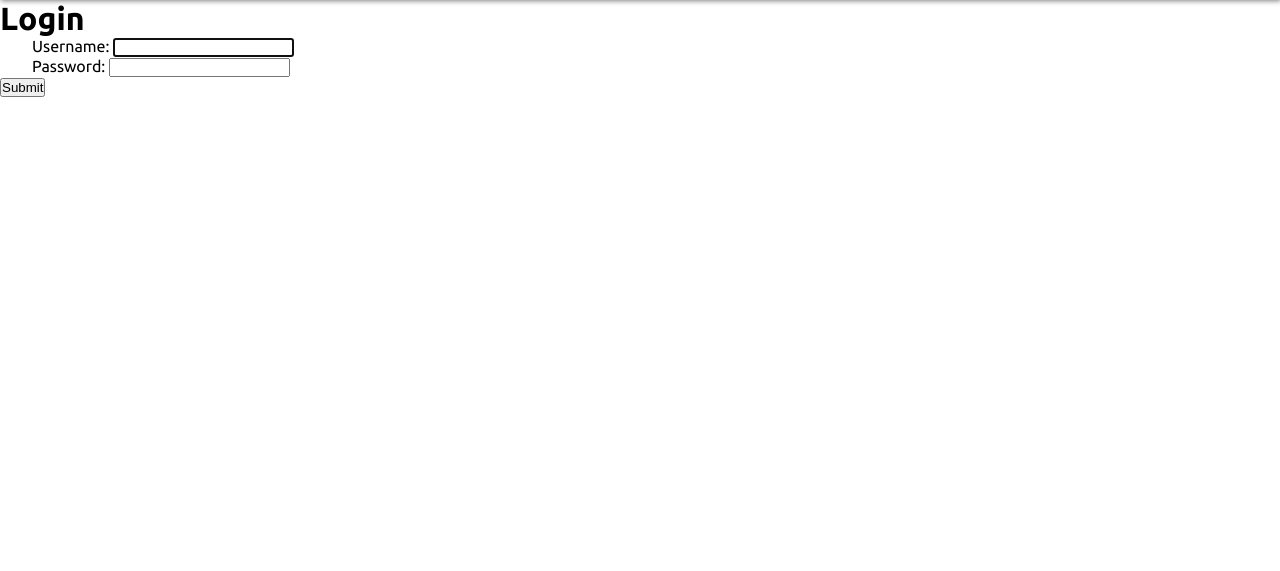
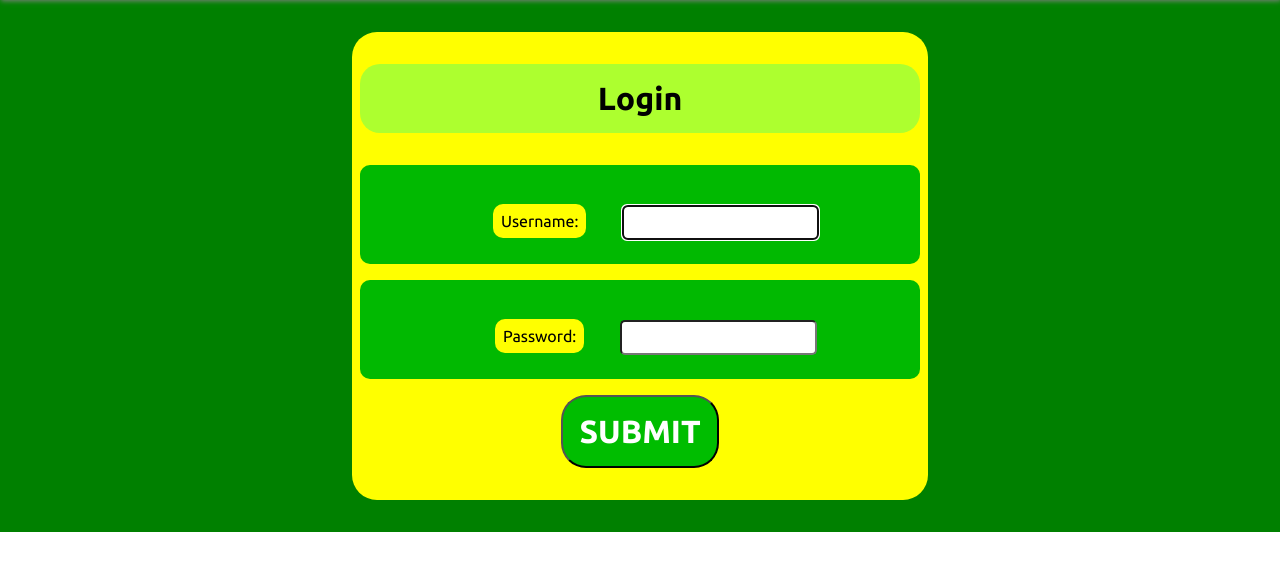
Before and after one commit to Jawrynx/ReptileCorner, a Django app: page /users/login/ in a window 1280 px wide. Shown: the part 82-653 px from the top of the page. Run offline with Django 5.2, Linux system fonts and the light colour scheme; some libraries are stand-ins or nearby versions.

Commit message:
Styling added for Registration page, consistent to login form

```diff
--- a/static/css/style.css
+++ b/static/css/style.css
@@ -147,9 +147,9 @@ ul{
 
 /* Main Content Area */
 
-/* .main {
-    text-align: center;
-} */
+.main {
+    background-color: green;
+}
 
 .hero-container {
     width: 100%;
@@ -458,6 +458,87 @@ textarea {
     display: none;
 }
 
+/* Login Page */
+
+.login-container {
+    position: relative;
+    width: 45%;
+    text-align: center;
+    background-color: yellow;
+    margin: 2rem;
+    padding: 2rem 0.5rem;
+    border-radius: 25px;
+}
+
+.login-container h1 {
+    background-color: greenyellow;
+    border-radius: 20px;
+    margin-bottom: 2rem;
+    padding: 1rem;
+}
+
+.login-container > form > div {
+    background-color: rgb(1, 185, 1);
+    border-radius: 10px;
+    margin-bottom: 1rem;
+    padding: 1.5rem 1rem;
+}
+
+.login-container > form > div > label {
+    color: black;
+    margin: 2rem;
+    background-color: yellow;
+    padding: 0.5rem;
+    border-radius: 10px;
+}
+
+.login-container > form > div > input {
+    border-radius: 5px;
+    padding: 0.5rem;
+    margin-top: 1rem;
+}
+
+.login-main {
+    display: flex;
+    justify-content: center;
+}
+
+.form-submit {
+    background-color: rgb(0, 189, 0);
+    padding: 1rem;
+    border-radius: 25px;
+    color: white;
+    font-size: 2rem;
+    font-weight: bolder;
+    text-transform: uppercase;
+    font-family: 'Ubuntu', sans-serif;
+}
+
+.form-submit:hover {
+    background-color: green;
+}
+
+/* Register Page */
+
+.register-section {
+    text-align: center;
+    padding: 2rem;
+}
+
+.register-container > h1 {
+    margin: 2rem;
+}
+
+#id_username_helptext,
+#id_password1_helptext,
+#id_password2_helptext {
+    margin: 2rem;
+    background-color: lightskyblue;
+    border-radius: 10px;
+    padding: 0.5rem;
+    border: 1px solid blue;
+}
+
 @media screen and (min-width: 992px) {
     /* Navbar */
     .desktop-nav, .desktop-user-links {
--- a/users/templates/users/login.html
+++ b/users/templates/users/login.html
@@ -5,6 +5,8 @@
 {% endblock %}
 
 {% block content %}
+    <div class="login-main">
+        <div class="login-container">
             <h1>Login</h1>
             <form class="form-with-validation" action="{% url 'users:login' %}" method="post">
                 {% csrf_token %}
@@ -14,4 +16,6 @@
                 {% endif %}
                 <button class="form-submit">Submit</button>
             </form>
+        </div>
+    </div>
 {% endblock %}
--- a/users/templates/users/register.html
+++ b/users/templates/users/register.html
@@ -5,10 +5,14 @@
 {% endblock %}
 
 {% block content %}
+    <div class="login-main">
+        <div class="login-container">
             <h1>Register</h1>
             <form class="form-with-validation" action="{% url 'users:register' %}" method="post">
                 {% csrf_token %}
                 {{ form }}
                 <button class="form-submit">Submit</button>
             </form>
+        </div>
+    </div>
 {% endblock %}
```
Lines whose indentation alone changed are shown as unchanged.
